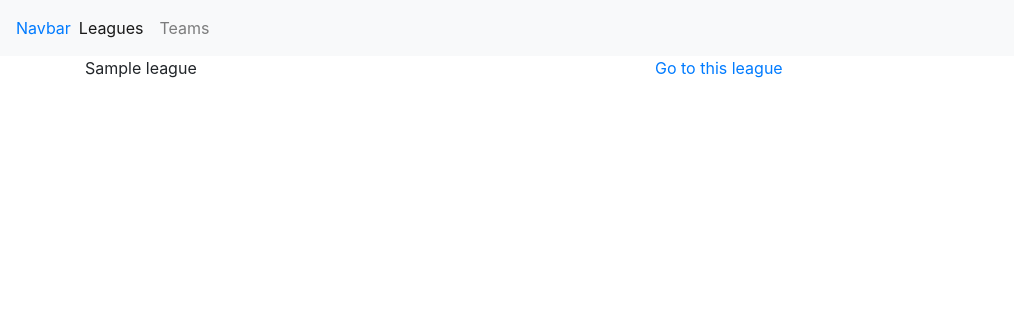
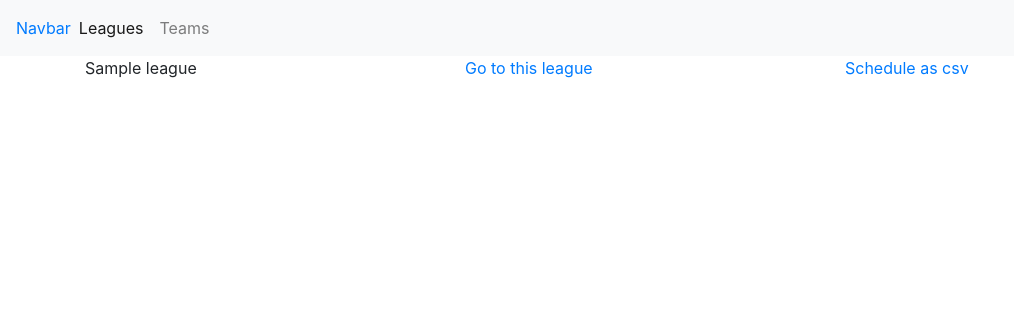
Before and after one commit to bigBrownBear91/scheduleplanner, a Flask app: page / in a window 1280 px wide. Shown: the top 316 px of the page, without its empty margins (0-1014 px from the left). Run offline with Flask 2, Linux system fonts and the light colour scheme; tables that the repository leaves empty hold one stand-in row (values such as "Sample post"); some libraries are stand-ins or nearby versions; some web fonts are replaced.

Commit message:
Add link to schedule as csv from the leagues_page

```diff
--- a/myapp/templates/league_overview.html
+++ b/myapp/templates/league_overview.html
@@ -3,11 +3,14 @@
 <div class="container">
     {% for league in leagues %}
     <div class="row">
-        <div class="col-6">
+        <div class="col-4">
             {{ league.name }}
         </div>
-        <div class="col-6">
+        <div class="col-4">
             <a href="{{ url_for('view_bp.get_index_page', league_id=league.id) }}">Go to this league</a>
+        </div>
+        <div class="col-4">
+            <a href="{{ url_for('view_bp.league_schedule', league_id=league.id) }}">Schedule as csv</a>
         </div>
     </div>
     {% endfor %}
```
